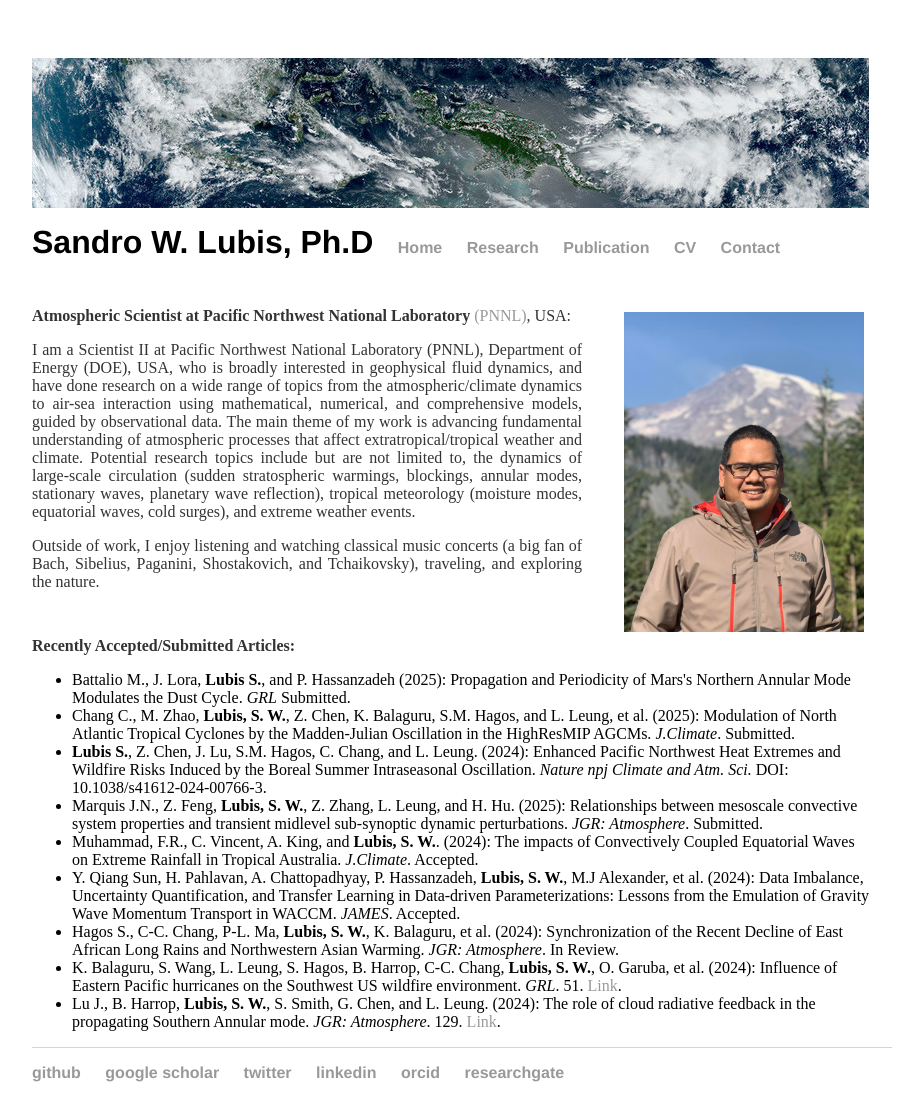
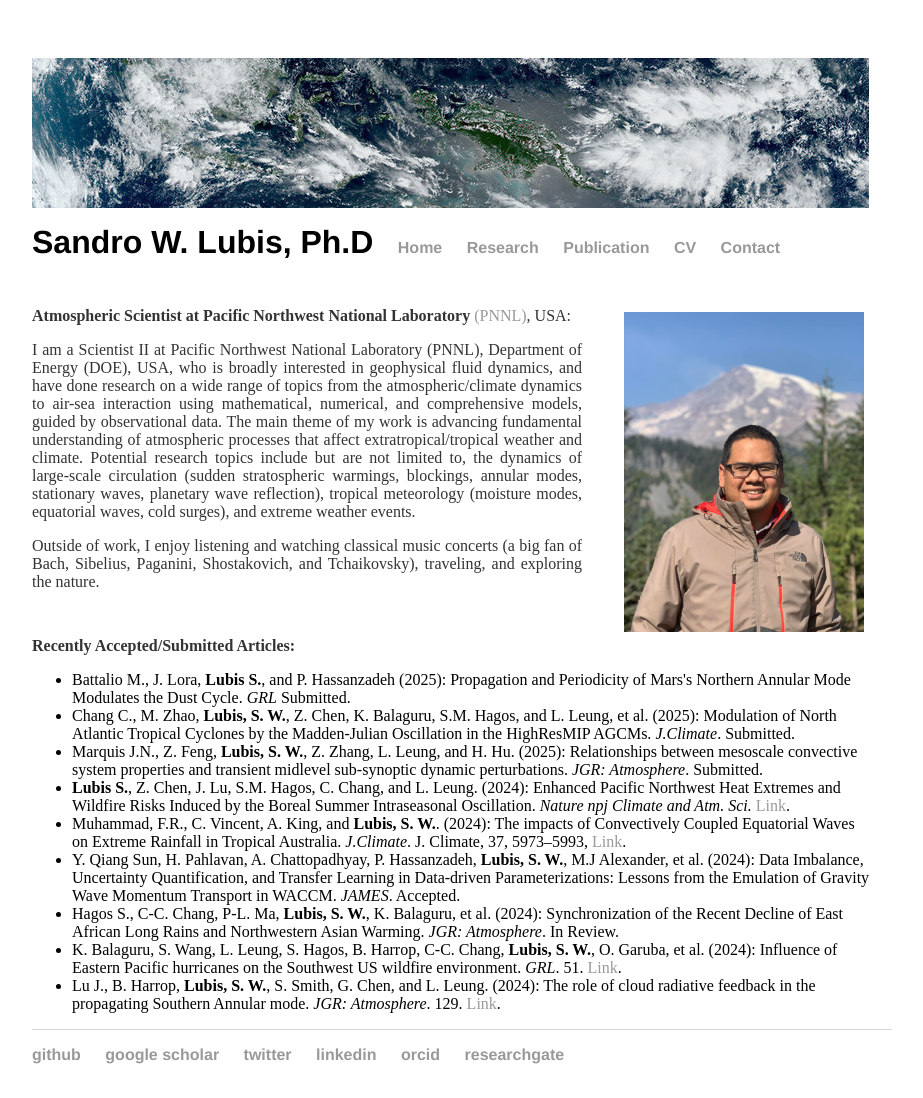
Before and after one commit to sandrolubis/sandrolubis.github.io, a Jekyll site: the page built from index.html, in a window 1280 px wide. Shown: the whole page, without its empty margins (276-1199 px from the left). Built offline with Jekyll 4.4.1, drawn with Linux system fonts in a browser that asks for light colours.

Commit message:
Update index.html

```diff
--- a/index.html
+++ b/index.html
@@ -48,9 +48,9 @@
 		<ul class="ex">
 		<li> Battalio M., J. Lora,  <b>Lubis S.</b>, and P. Hassanzadeh (2025): Propagation and Periodicity of Mars's Northern Annular Mode Modulates the Dust Cycle. <i>GRL</i> Submitted.</li>
 		<li> Chang C., M. Zhao, <b>Lubis, S. W.</b>, Z. Chen, K. Balaguru, S.M. Hagos, and L. Leung, et al. (2025): Modulation of North Atlantic Tropical Cyclones by the Madden-Julian Oscillation in the HighResMIP AGCMs. <i>J.Climate</i>. Submitted.</li>
-		<li> <b>Lubis S.</b>, Z. Chen, J. Lu, S.M. Hagos, C. Chang, and L. Leung. (2024): Enhanced Pacific Northwest Heat Extremes and Wildfire Risks Induced by the Boreal Summer Intraseasonal Oscillation. <i>Nature npj Climate and Atm. Sci.</i> DOI: 10.1038/s41612-024-00766-3.</li>
 		<li> Marquis J.N., Z. Feng, <b>Lubis, S. W.</b>, Z. Zhang, L. Leung, and H. Hu. (2025): Relationships between mesoscale convective system properties and transient midlevel sub-synoptic dynamic perturbations. <i>JGR: Atmosphere</i>. Submitted.</li>
-                <li> Muhammad, F.R., C. Vincent, A. King, and <b>Lubis, S. W.</b>. (2024): The impacts of Convectively Coupled Equatorial Waves on Extreme Rainfall in Tropical Australia. <i>J.Climate</i>. Accepted.</li>
+		<li> <b>Lubis S.</b>, Z. Chen, J. Lu, S.M. Hagos, C. Chang, and L. Leung. (2024): Enhanced Pacific Northwest Heat Extremes and Wildfire Risks Induced by the Boreal Summer Intraseasonal Oscillation. <i>Nature npj Climate and Atm. Sci.</i> <a href="10.1038/s41612-024-00766-3">Link</a>.</li>
+                <li> Muhammad, F.R., C. Vincent, A. King, and <b>Lubis, S. W.</b>. (2024): The impacts of Convectively Coupled Equatorial Waves on Extreme Rainfall in Tropical Australia. <i>J.Climate</i>. J. Climate, 37, 5973–5993, <a href="https://doi.org/10.1175/JCLI-D-24-0042.1">Link</a>.</li>
 		<li> Y. Qiang Sun, H. Pahlavan, A. Chattopadhyay, P. Hassanzadeh, <b>Lubis, S. W.</b>, M.J Alexander, et al. (2024): Data Imbalance, Uncertainty Quantification, and Transfer Learning in Data-driven Parameterizations: Lessons from the Emulation of Gravity Wave Momentum Transport in WACCM. <i>JAMES</i>. Accepted.</li>
 		<li> Hagos S., C-C. Chang, P-L. Ma, <b>Lubis, S. W.</b>, K. Balaguru, et al. (2024): Synchronization of the Recent Decline of East African Long Rains and Northwestern Asian Warming. <i>JGR: Atmosphere</i>. In Review.</li>
 		<li> K. Balaguru, S. Wang, L. Leung, S. Hagos, B. Harrop, C-C. Chang, <b>Lubis, S. W.</b>, O. Garuba, et al. (2024): Influence of Eastern Pacific hurricanes on the Southwest US wildfire environment. <i>GRL</i>. 51. <a href="https://doi.org/10.1029/2023GL106774">Link</a>.</li>
```
